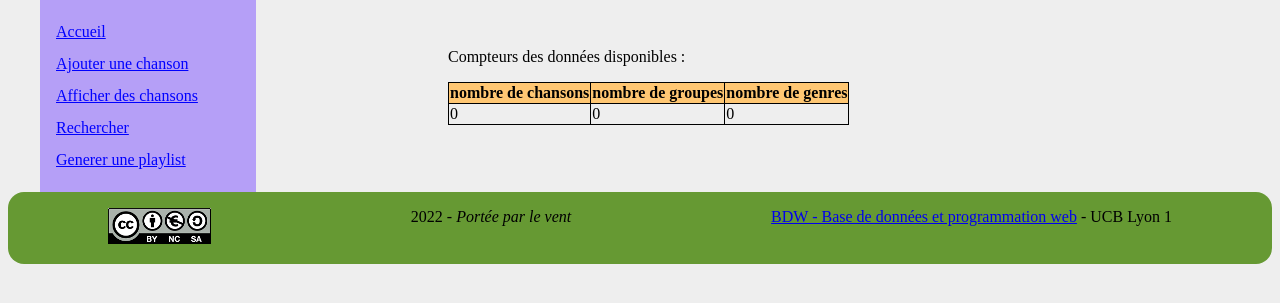
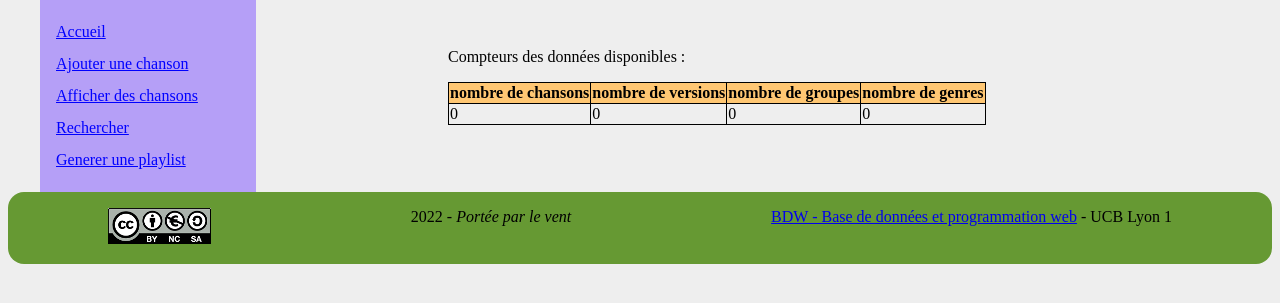
Before and after one commit to EnnyTiss/GESTIONNAIRE-PLAYLISTS-WEB-, a PHP site: page / in a window 1280 px wide. Shown: the part 138-441 px from the top of the page. Run offline with PHP 8.4, Linux system fonts and the light colour scheme; data that the repository does not hold is empty.

Commit message:
ajout colonne stats versions page accueil

```diff
--- a/www/controleurs/controleurAccueil.php
+++ b/www/controleurs/controleurAccueil.php
@@ -1,6 +1,7 @@
 <?php
 
     $nbChanson = countInstances($connexion, "Chanson");
+    $nbVersion = countInstances($connexion, "Version");
 	$nbGroupe = countInstances($connexion, "Groupe");
     $nbGenre = countInstances($connexion, "Genre");
 
--- a/www/vues/vueAccueil.php
+++ b/www/vues/vueAccueil.php
@@ -8,6 +8,7 @@
 	<thead>
 		<tr>
 			<th> nombre de chansons </th>
+			<th> nombre de versions </th>
 			<th> nombre de groupes </th>
 			<th> nombre de genres </th>
 		</tr>
@@ -15,6 +16,7 @@
 	<tbody>
 		<tr>
 			<td> <?= $nbChanson ?> </td>
+			<td> <?= $nbVersion ?> </td>
 			<td> <?= $nbGroupe ?> </td>
 			<td> <?= $nbGenre ?> </td>
 		</tr>
```
